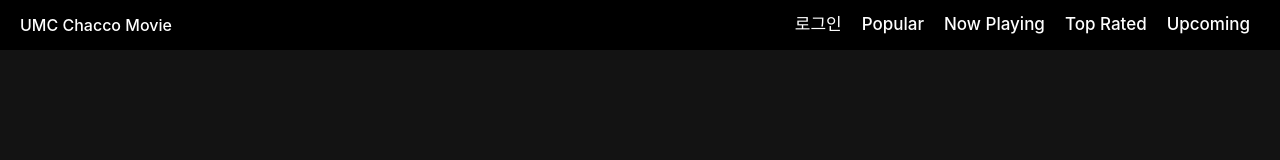
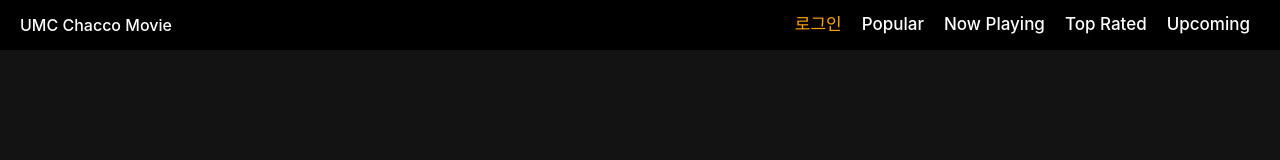
Before and after one commit to SeyeonJang/UMC-6th-Web, a React (Vite) app in the folder Web 4주차/영화 사이트/: page / in a window 1280 px wide. Shown: the top 160 px of the page. Built offline with nearby package versions, Linux system fonts and the light colour scheme.

Commit message:
fix: [#13] 로그인 버튼의 색상을 노란색으로 수정

```diff
--- a/Web 4주차/영화 사이트/components/NavbarComponent.jsx
+++ b/Web 4주차/영화 사이트/components/NavbarComponent.jsx
@@ -30,6 +30,18 @@ const MenuBox = styled.div`
     padding-right: 20px;
 `;
 
+const LoginText = styled.p`
+    margin: 0px;
+    padding: 0px 10px;
+    font-size: 17px;
+    color: orange;
+    &:hover {
+        color: orange;
+        font-size: 17.5px;
+        font-weight: 600;
+    }
+`;
+
 const MenuText = styled.p`
     margin: 0px;
     padding: 0px 10px;
@@ -40,7 +52,6 @@ const MenuText = styled.p`
         font-size: 17.5px;
         font-weight: 600;
     }
-
 `;
 
 function NavbarComponent() {
@@ -56,7 +67,7 @@ function NavbarComponent() {
         <Navbar>
             <Link to="/popular-page"><MainText>UMC Chacco Movie</MainText></Link>
             <MenuBox>
-                <Link to="/main-page"><MenuText onClick={handleButtonClick}>{buttonText}</MenuText></Link>
+                <Link to="/main-page"><LoginText onClick={handleButtonClick}>{buttonText}</LoginText></Link>
                 <Link to="/popular-page"><MenuText>Popular</MenuText></Link>
                 <Link to="/now-playing-page"><MenuText>Now Playing</MenuText></Link>
                 <Link to="/top-rated-page"><MenuText>Top Rated</MenuText></Link>
```
